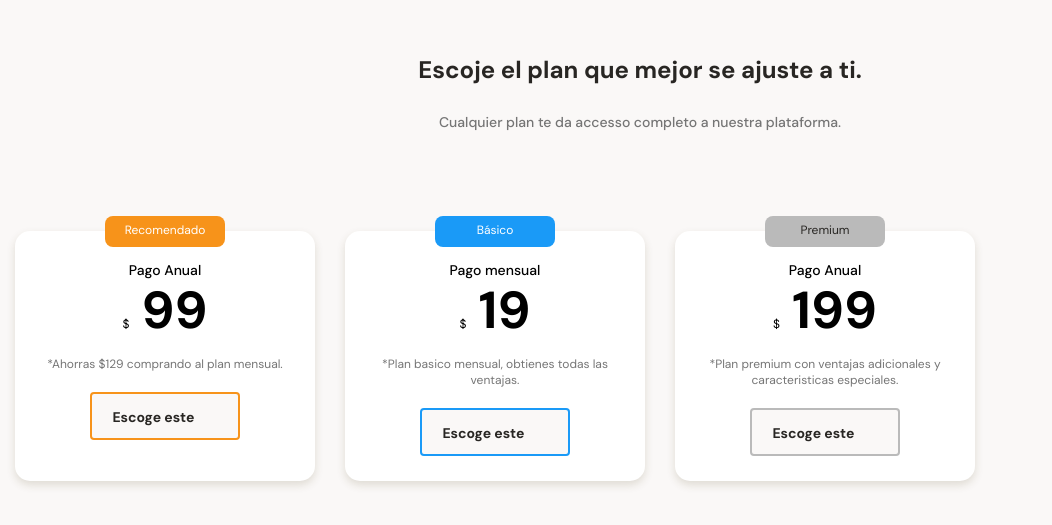
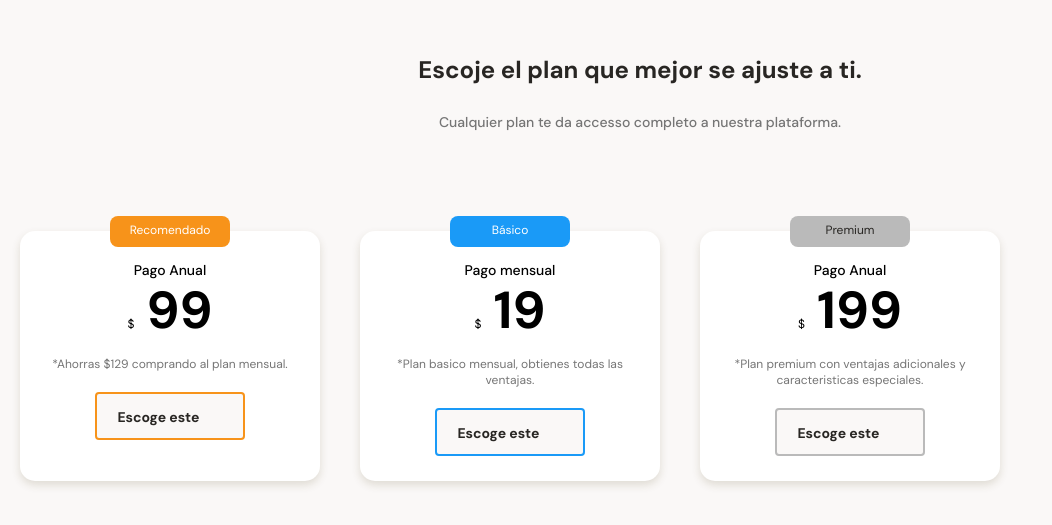
Before and after one commit to Jcpr11/cursoMobileFirst, a plain HTML site: page index.html in a window 1280 px wide. Shown: the part 2743-3268 px from the top of the page, without its empty margins (0-1052 px from the left). Drawn offline with Linux system fonts and the light colour scheme.

Commit message:
se modifica el margin de las cards de la seccion planes

```diff
--- a/style.css
+++ b/style.css
@@ -514,7 +514,7 @@ main {
     min-width: 230px;
     max-width: 300px;
     height: 250px;
-    margin: 50px 15px 0;
+    margin: 50px 20px 0;
     padding: 0 15px;
     background-color: var(--just-white);
     border-radius: 15px;
```
